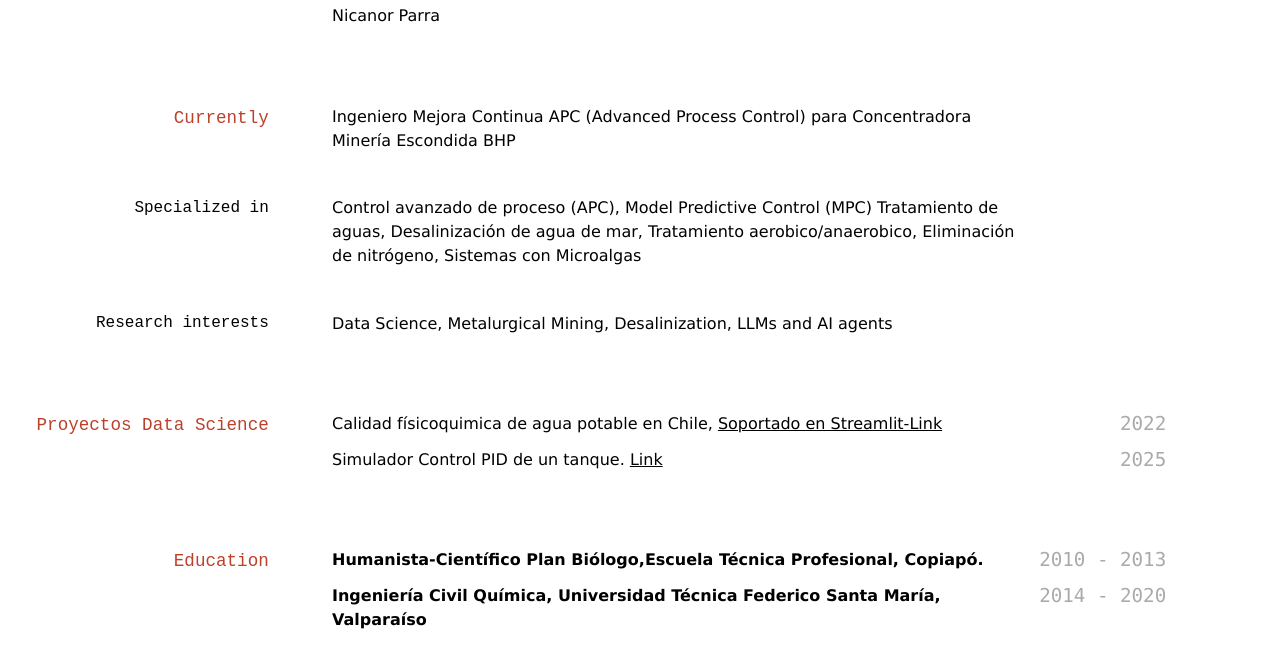
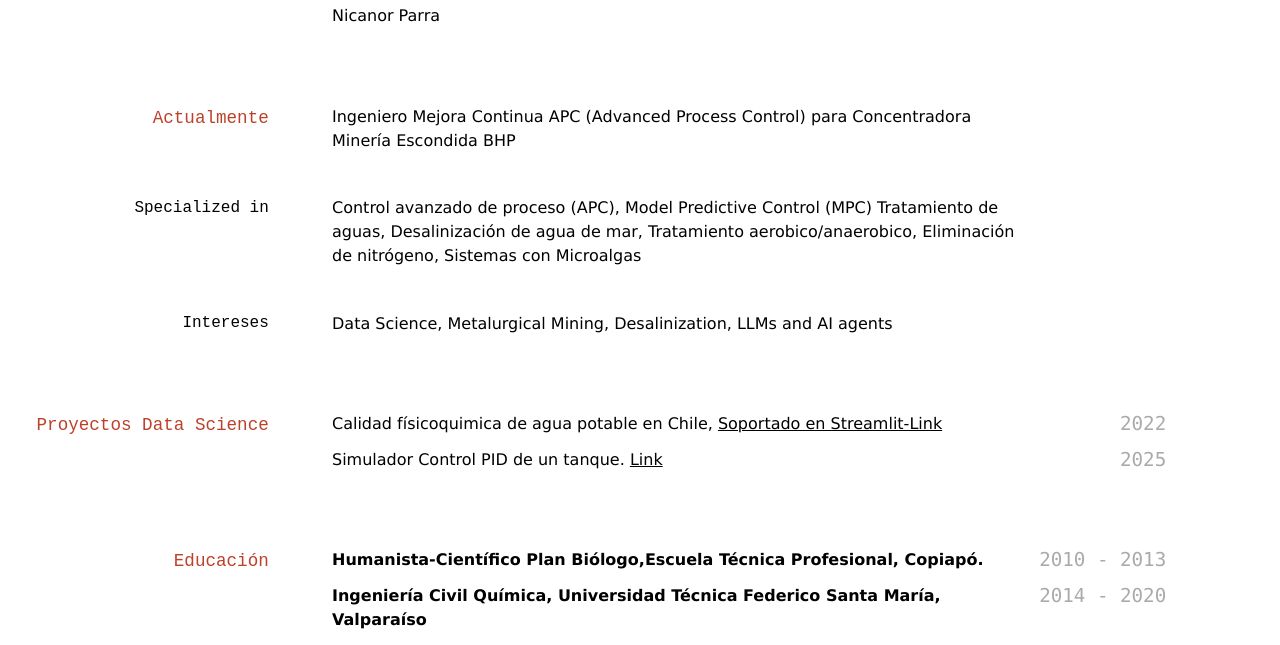
Before and after one commit to luchoplaza/luchoplaza.github.io, a Jekyll site: the page built from index.md, in a window 1280 px wide. Shown: the part 186-831 px from the top of the page. Built offline with Jekyll 4.4.1, drawn with Linux system fonts in a browser that asks for light colours.

Commit message:
Update index.md

```diff
--- a/index.md
+++ b/index.md
@@ -17,7 +17,7 @@ Ingeniero Civil Químico, Santiago, Chile.
 
 
 
-## Currently
+## Actualmente
 
 Ingeniero Mejora Continua APC (Advanced Process Control) para Concentradora Minería Escondida BHP
 ### Specialized in
@@ -26,7 +26,7 @@ Tratamiento de aguas, Desalinización de agua de mar, Tratamiento aerobico/anaer
 
 
 
-### Research interests
+### Intereses
 
 Data Science, Metalurgical Mining, Desalinization, LLMs and AI agents
 
@@ -38,7 +38,7 @@ Calidad físicoquimica de agua potable en Chile, [Soportado en Streamlit-Link](h
 `2025`
 Simulador Control PID de un tanque. [Link](https://luchoplaza.github.io/PIDSim/ 'Simulador PID')
 
-## Education
+## Educación
 
 `2010 - 2013`
 __Humanista-Científico Plan Biólogo,Escuela Técnica Profesional, Copiapó.__
```
